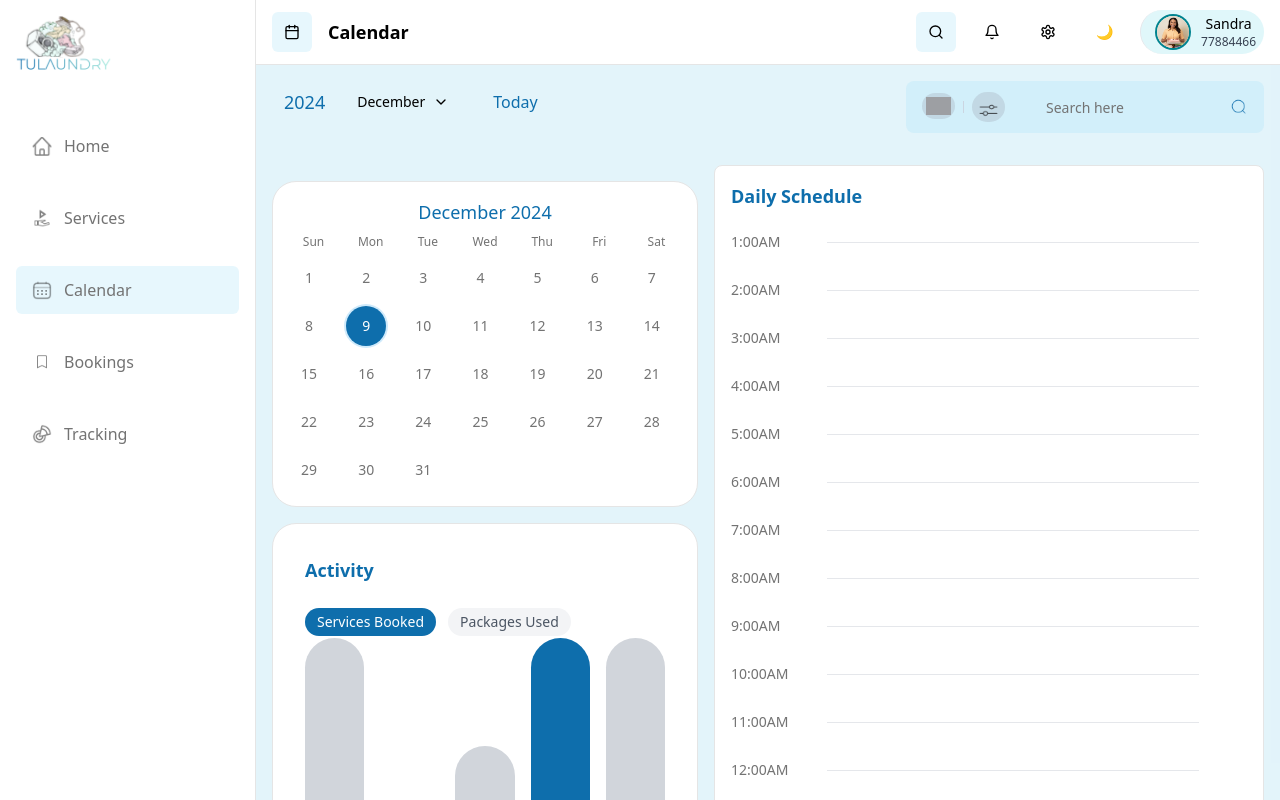
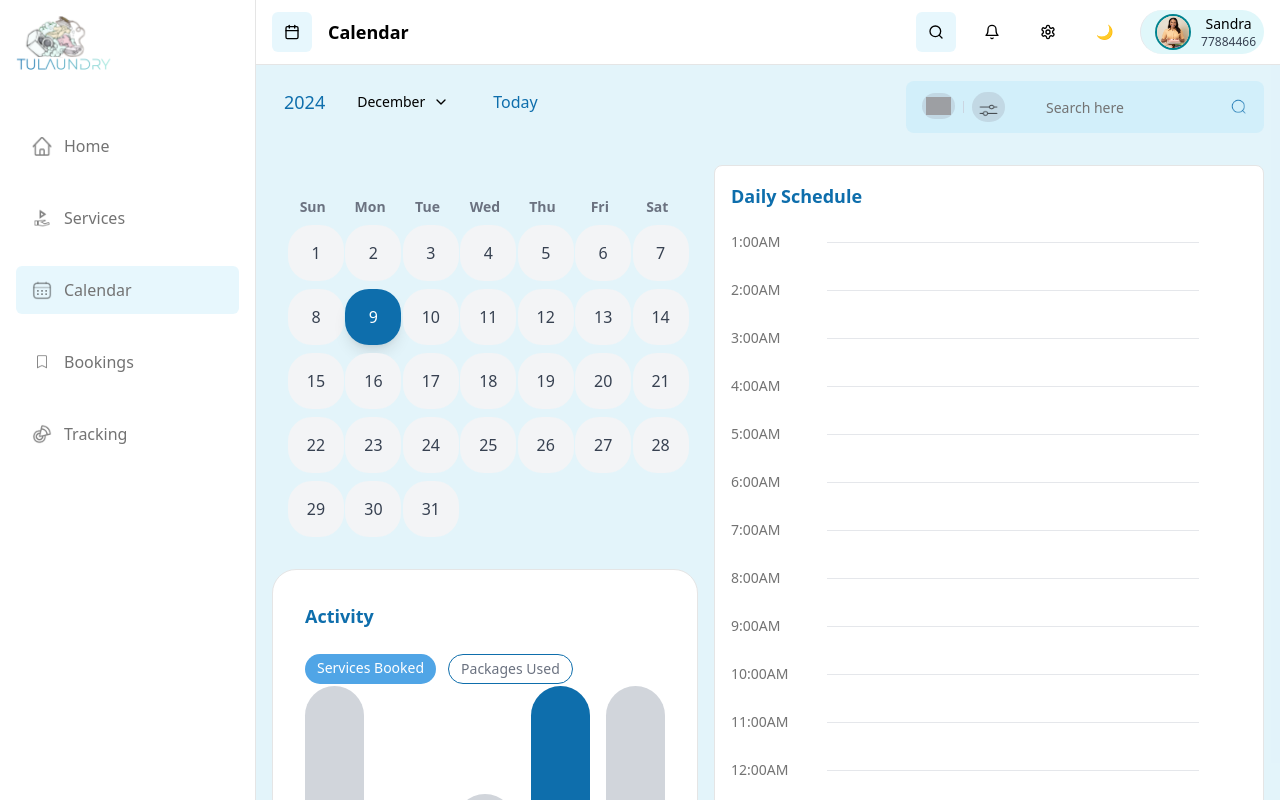
Before and after one commit to Aristocratjnr/Consumer-dashboard, a Next.js app: page /calendar in a window 1280 px wide. Shown: the top 800 px of the page. Built offline with nearby package versions, Linux system fonts and the light colour scheme; grey boxes are pictures that could not be loaded.

Commit message:
refactor: update calendar layout and styling for improved usability and visual appeal

```diff
--- a/src/app/(dashboard)/calendar/page.tsx
+++ b/src/app/(dashboard)/calendar/page.tsx
@@ -27,7 +27,7 @@
             const [isDarkTheme, setIsDarkTheme] = useState(false);
 
             const days = ['Sun', 'Mon', 'Tue', 'Wed', 'Thu', 'Fri', 'Sat'];
-            const hours = Array.from({ length: 16 }, (_, i) => `${i + 1}:00AM`);
+            const hours = Array.from({ length: 17 }, (_, i) => `${i + 1}:00AM`);
             const months = ['January', 'February', 'March', 'April', 'May', 'June', 'July', 'August', 'September', 'October', 'November', 'December'];
             const activityData = [100, 60, 60, 100, 100];
 
@@ -159,7 +159,7 @@
                         <main className="grid grid-cols-1 md:grid-cols-[1fr_550px] gap-4 p-4">
             <div className="space-y-4">
                 {/* Calendar Header */}
-                <div className="absolute flex items-center justify-between top-20 ">
+                <div className="absolute flex items-center justify-center  top-20 ">
                     <div className="flex items-center gap-2">
                         <Button
                             variant="ghost"
@@ -209,49 +209,48 @@
                 </div>
 
                 {/* Calendar Grid */}
-                <div className={`rounded-3xl border ${isDarkTheme ? 'bg-gray-700' : 'bg-card'} p-4`}>
-                    <div className="text-center mb-2">
-                        <h2 className="text-lg text-teal-1000 font-semi-bold">
-                            {months[currentMonth]} {currentYear}
-                        </h2>
-                    </div>
-                    <div className="grid grid-cols-7 gap-2 text-center">
-                        {days.map((day) => (
-                            <div key={day} className="text-xs font-medium text-muted-foreground">
-                                {day}
-                            </div>
-                        ))}
-                    </div>
-                    <div className="grid grid-cols-7 gap-2 text-center mt-2">
-                        {Array.from({ length: firstDayOfMonth }, () => (
-                            <div key={`empty-${Math.random()}`} />
-                        ))}
-                        {Array.from({ length: daysInMonth }, (_, i) => i + 1).map((date) => (
-                            <Button
-                                key={date}
-                                variant={selectedDate === date ? "default" : "ghost"}
-                                className={`h-10 w-10 rounded-full p-0 ${
-                                    selectedDate === date
-                                        ? 'bg-teal-1000 text-white ring-2 ring-teal-500'
-                                        : 'text-muted-foreground hover:bg-gray-200 hover:text-black'
-                                }`}
-                                onClick={() => setSelectedDate(date)}
-                                aria-label={`Select ${date}`}
-                            >
-                                {date}
-                            </Button>
-                        ))}
-                    </div>
-                </div>
+<div className="grid grid-cols-7 gap-2 p-4">
+  {/* Days of the Week */}
+  {days.map((day) => (
+    <div key={day} className="text-center text-sm font-semibold text-gray-500">
+      {day}
+    </div>
+  ))}
+
+  {/* Empty Cells Before First Day */}
+  {Array.from({ length: firstDayOfMonth }).map((_, index) => (
+    <div key={`empty-${index}`} className="h-16"></div>
+  ))}
+
+  {/* Days in Current Month */}
+  {Array.from({ length: daysInMonth }).map((_, dayIndex) => {
+    const dayNumber = dayIndex + 1;
+
+    return (
+      <button
+        key={dayNumber}
+        onClick={() => setSelectedDate(dayNumber)}
+        className={`flex items-center justify-center w-14 h-14 rounded-3xl transition-all duration-300 ${
+          selectedDate === dayNumber
+            ? 'bg-teal-1000 text-white shadow-lg'
+            : 'bg-gray-100 text-gray-700 hover:bg-blue-50'
+        }`}
+      >
+        {dayNumber}
+      </button>
+    );
+  })}
+</div>
+
                                 {/* Activity Section */}
 <div className={`rounded-3xl border ${isDarkTheme ? 'bg-gray-700' : 'bg-card'} p-8`}>
     <div className="mb-14">
         <h3 className="text-lg font-semibold text-teal-1000">Activity</h3><br />
         <div className="flex gap-3">
-            <span className="rounded-full bg-teal px-3 py-1 text-sm text-white">
+            <span className="rounded-full bg-teal-10 px-3 py-1 text-sm text-white">
                 Services Booked
             </span>
-            <span className="rounded-full bg-gray-100 px-3 py-1 text-sm text-gray-600">
+            <span className="rounded-full border-b border-teal border px-3 py-1 text-sm  text-gray-500">
                 Packages Used
             </span>
         </div>
```
